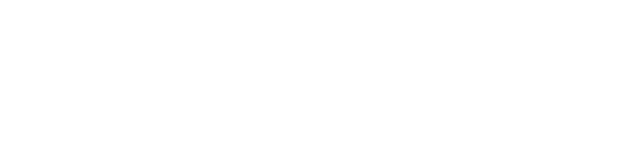
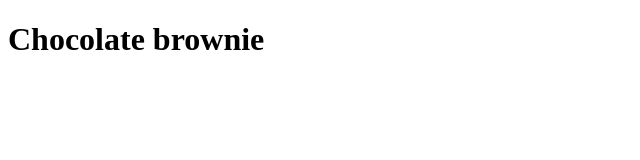
Before and after one commit to danialmutalibs/htmlprojects-wikipage-clone, a plain HTML site: page index.html in a window 1280 px wide. Shown: the whole page, without its empty margins (0-640 px from the left). Drawn offline with Linux system fonts and the light colour scheme.

Commit message:
made changes to index.html

```diff
--- a/index.html
+++ b/index.html
@@ -6,6 +6,6 @@
     <title>Document</title>
 </head>
 <body>
-
+    <h1>Chocolate brownie</h1>
 </body>
 </html>
```
